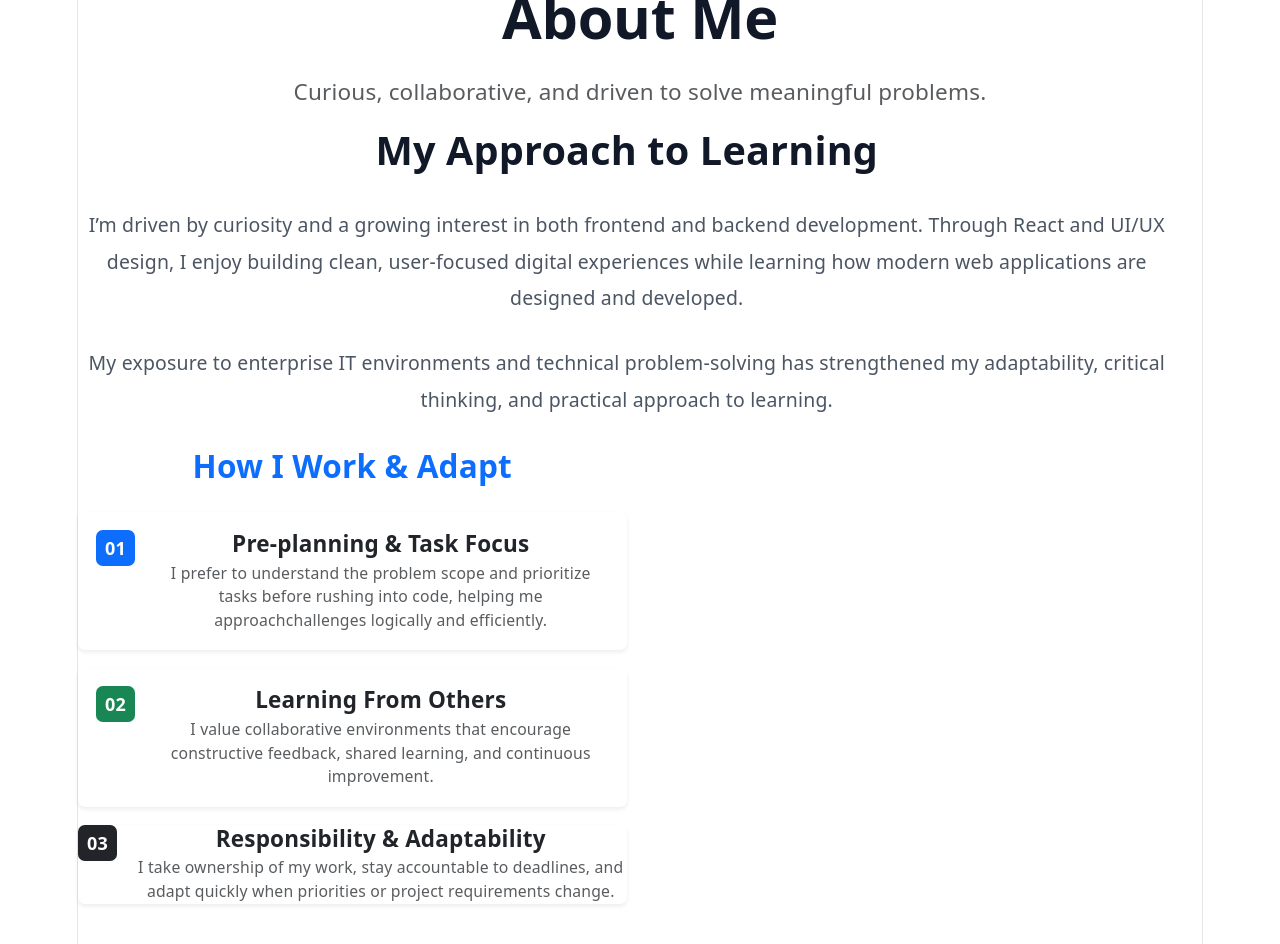
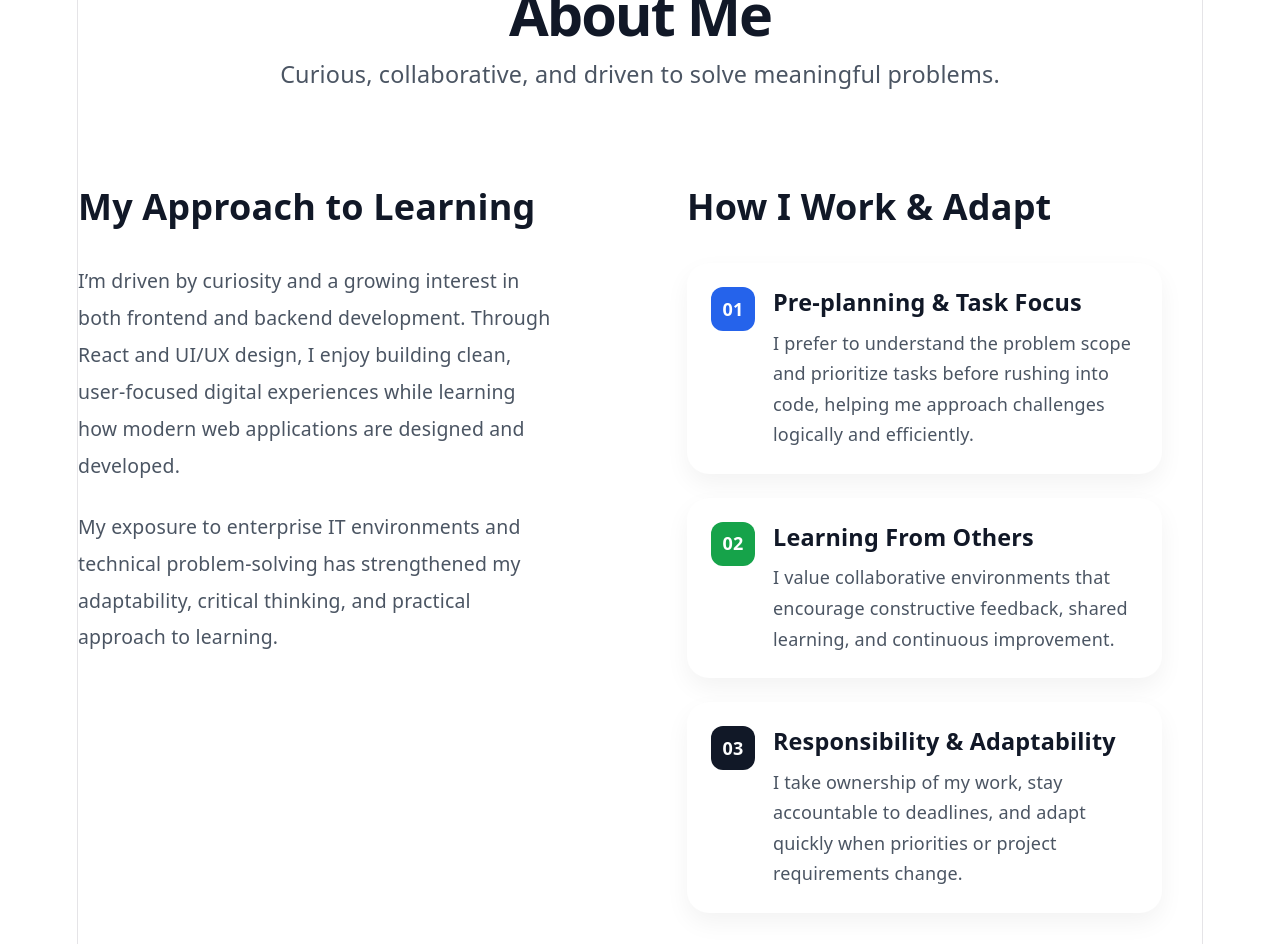
Before and after one commit to kaurmukhveer/portfolio-website, a React app: page / in a window 1280 px wide. Shown: the part 1040-1984 px from the top of the page. Built offline with nearby package versions, Linux system fonts and the light colour scheme; the HTML template or start-up script is replaced by a standard one.

Commit message:
Changes to work card section in About.jsx , adding custom styling and removing bootstrap utility classes

```diff
--- a/src/components/About.jsx
+++ b/src/components/About.jsx
@@ -1,73 +1,80 @@
 function About() {
     return (
         <section id="about" className = "about-section">
-            <div className="container">
+            <div className="about-header text-center">
                 <h2 className="about-title">About Me</h2>
-                <p className="text-muted fs-5">Curious, collaborative, and driven to solve meaningful problems.</p>
+                <p className="about-subtitle">Curious, collaborative, and driven to solve meaningful problems.</p>
             </div>
 
         {/* Two Column Layout: Growth Mindset vs Learning Approach */}
-        <div className="row about-layout">
+        <div className="row g-5 about-content">
 
           {/* Left Column: Who I Am */}
-            <div className="about-content">
+            <div className="col-lg-6">
+              <div className="about-content">
                 <h3>My Approach to Learning</h3>
                 <p>I’m driven by curiosity and a growing interest in both frontend and backend development. Through React and UI/UX design, I enjoy building clean, user-focused digital experiences while learning how modern web applications are designed and developed.</p>
 
                 <p>
                     My exposure to enterprise IT environments and technical problem-solving has strengthened my adaptability, critical thinking, and practical approach to learning.</p>
+              </div>
             </div>
 
 
           {/* Right Column: How I Learn & Work */}
           <div className="col-lg-6">
-            <h3 className="fw-bold mb-4 text-primary">How I Work & Adapt</h3>
+            <div className = "work-section">
+            <h3 className="work-section-title">How I Work & Adapt</h3>
 
-            <div className="row g-3">
+            <div className="work-cards">
+
               {/* Point 1: Pre-planning */}
-              <div className="col-12">
-                <div className="card p-3 border-0 shadow-sm">
-                  <div className="d-flex gap-3 align-items-start">
-                    <span className="badge bg-primary p-2 fs-6">01</span>
+              <div className="work-card">
+
+                  <div className="work-card-content">
+                    <span className="work-badge badge-blue">01</span>
                     <div>
-                      <h5 className="fw-bold mb-1">Pre-planning & Task Focus</h5>
-                      <p className="text-muted mb-0 small">I prefer to understand the problem scope and prioritize tasks before rushing into code, helping me approachchallenges logically and efficiently.</p>
+                      <h5>Pre-planning & Task Focus</h5>
+                      <p>I prefer to understand the problem scope and prioritize tasks before rushing into code, helping me approach challenges logically and efficiently.</p>
                     </div>
                   </div>
-                </div>
+
               </div>
 
               {/* Point 2: Team Collaboration */}
-              <div className="col-12">
-                <div className="card p-3 border-0 shadow-sm">
-                  <div className="d-flex gap-3 align-items-start">
-                    <span className="badge bg-success p-2 fs-6">02</span>
+              <div className="work-card">
+
+                  <div className="work-card-content">
+                    <span className="work-badge badge-green">02</span>
                     <div>
-                      <h5 className="fw-bold mb-1">Learning From Others</h5>
-                      <p className="text-muted mb-0 small">I value collaborative environments that encourage constructive feedback, shared learning, and continuous improvement.</p>
+                      <h5>Learning From Others</h5>
+                      <p>I value collaborative environments that encourage constructive feedback, shared learning, and continuous improvement.</p>
                     </div>
                   </div>
-                </div>
+
               </div>
 
               {/* Point 3: Accountability */}
-              <div className="col-12">
-                <div className="card implement op-3 border-0 shadow-sm">
-                  <div className="d-flex gap-3 align-items-start">
-                    <span className="badge bg-dark p-2 fs-6">03</span>
+              <div className="work-card">
+
+                  <div className="work-card-content">
+                    <span className="work-badge badge-dark">03</span>
                     <div>
-                      <h5 className="fw-bold mb-1">Responsibility & Adaptability</h5>
-                      <p className="text-muted mb-0 small">I take ownership of my work, stay accountable to deadlines, and adapt quickly when priorities or project requirements change.</p>
+                      <h5>Responsibility & Adaptability</h5>
+                      <p>I take ownership of my work, stay accountable to deadlines, and adapt quickly when priorities or project requirements change.</p>
                     </div>
                   </div>
-                </div>
+
               </div>
+
             </div>
 
           </div>
 
+
         </div>
 
+      </div>
 
     </section>
   );
--- a/src/styles/custom.css
+++ b/src/styles/custom.css
@@ -269,6 +269,10 @@
   background: #ffffff;
 }
 
+.about-header {
+  margin-bottom: 90px;
+}
+
 .about-title {
   font-size: 3.2rem;
 
@@ -276,25 +280,47 @@
 
   color: #111827;
 
-  margin-bottom: 24px;
+  letter-spacing: -2px;
+
+  line-height: 1.1;
+
 }
+
+.about-subtitle {
+  font-size: 1.3rem;
+
+  color: #4b5563;
+
+  max-width: 750px;
+
+  margin: 0 auto;
+
+  line-height: 1.7;
+}
+
 
 .about-layout {
   align-items: flex-start;
 }
 
 .about-content {
+
   padding-right: 40px;
+
+   text-align: left;
+
 }
 
 .about-content h3 {
-  font-size: 2.2rem;
+  font-size: 2rem;
 
   font-weight: 700;
 
   margin-bottom: 32px;
 
   color: #111827;
+
+   line-height: 1.3;
 }
 
 .about-content p {
@@ -304,15 +330,161 @@
 
   color: #4b5563;
 
-  margin-bottom: 28px;
+  margin-bottom: 24px;
+
+
 }
 
-.about-content p {
-  font-size: 1.08rem;
 
-  line-height: 1.9;
+.work-section {
+  padding-left: 40px;
+}
+
+
+
+.work-section-title {
+  font-size: 2.2rem;
+
+  font-weight: 800;
+
+  color: #2563eb;
+
+  margin-bottom: 36px;
+
+  line-height: 1.2;
+}
+
+
+/* ===================================================
+   CARD CONTAINER
+=================================================== */
+
+.work-cards {
+  display: flex;
+
+  flex-direction: column;
+
+  gap: 24px;
+}
+
+
+/* ===================================================
+   INDIVIDUAL CARD
+=================================================== */
+
+.work-card {
+  background: #ffffff;
+
+  border-radius: 22px;
+
+  padding: 24px;
+
+  box-shadow:
+    0 10px 25px rgba(0,0,0,0.05);
+
+  transition:
+    transform 0.3s ease,
+    box-shadow 0.3s ease;
+}
+
+
+/* ===================================================
+   CARD HOVER EFFECT
+=================================================== */
+
+.work-card:hover {
+  transform: translateY(-5px);
+
+  box-shadow:
+    0 16px 35px rgba(0,0,0,0.08);
+}
+
+
+
+/* ===================================================
+   CARD INNER FLEX LAYOUT
+=================================================== */
+
+.work-card-content {
+  display: flex;
+
+  gap: 18px;
+
+  align-items: flex-start;
+}
+
+
+/* ===================================================
+   NUMBER BADGE BASE STYLE
+=================================================== */
+
+.work-badge {
+  min-width: 44px;
+
+  height: 44px;
+
+  border-radius: 12px;
+
+  display: flex;
+
+  align-items: center;
+
+  justify-content: center;
+
+  color: white;
+
+  font-weight: 700;
+
+  font-size: 1rem;
+
+  flex-shrink: 0;
+}
+
+
+/* ===================================================
+   BADGE COLORS
+=================================================== */
+
+.badge-blue {
+  background: #2563eb;
+}
+
+.badge-green {
+  background: #16a34a;
+}
+
+.badge-dark {
+  background: #111827;
+}
+
+
+/* ===================================================
+   CARD HEADINGS
+=================================================== */
+
+.work-card h5 {
+  font-size: 1.3rem;
+
+  font-weight: 700;
+
+  color: #111827;
+
+  margin-bottom: 10px;
+
+  line-height: 1.3;
+}
+
+
+/* ===================================================
+   CARD PARAGRAPHS
+=================================================== */
+
+.work-card p {
+  font-size: 1rem;
+
+  line-height: 1.7;
 
   color: #4b5563;
 
-  margin-bottom: 28px;
+  margin-bottom: 0;
 }
```
